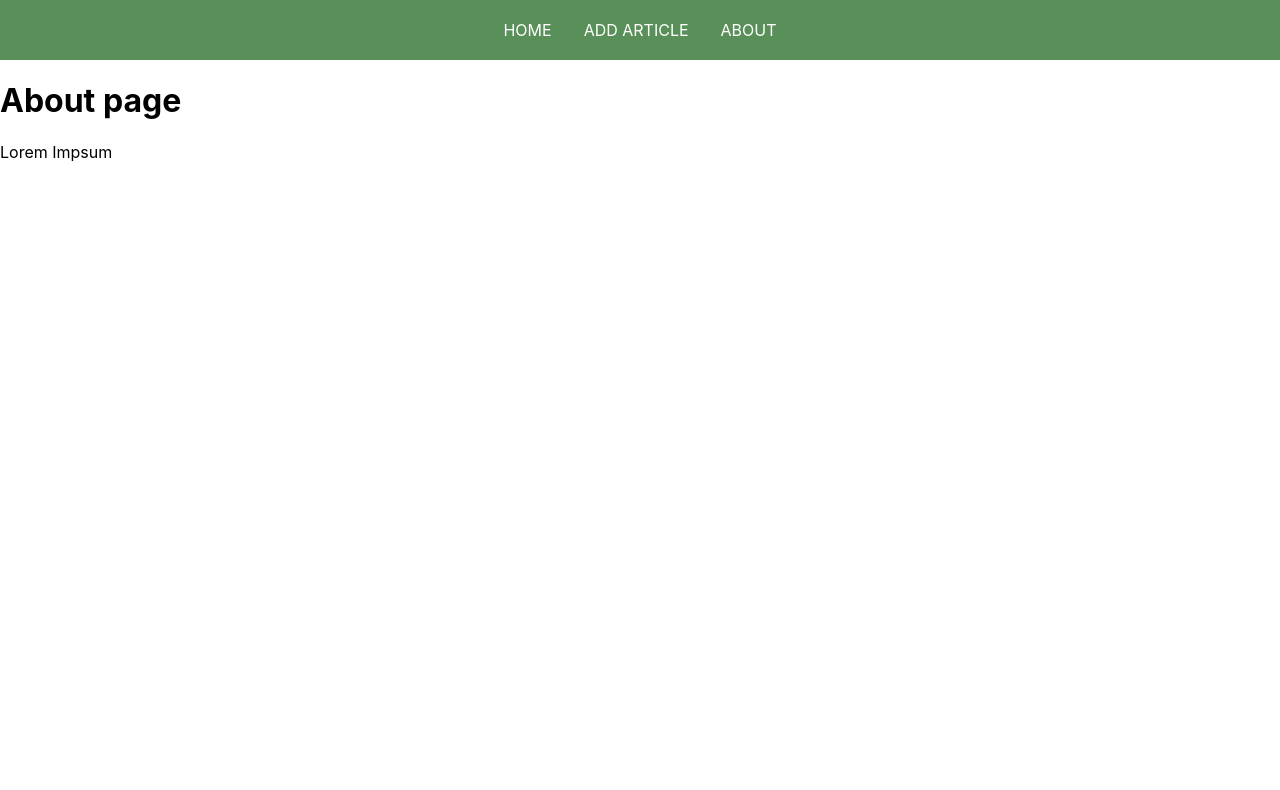
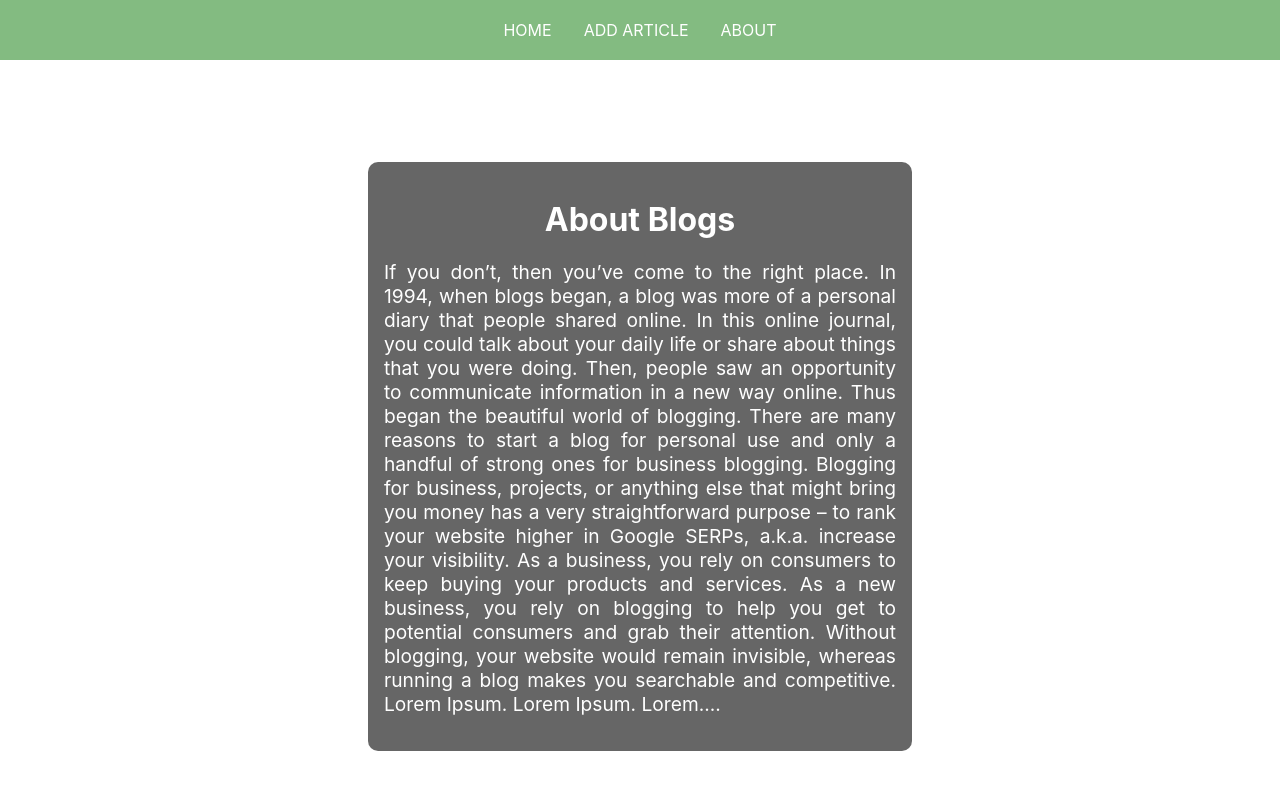
Before and after one commit to SvitlanaRybakova/react-app-group-blogg, a React (Create React App) app: page /about in a window 1280 px wide. Shown: the top 790 px of the page. Built offline with nearby package versions, Linux system fonts and the light colour scheme.

Commit message:
fixed about page

```diff
--- a/src/pages/About.js
+++ b/src/pages/About.js
@@ -1,8 +1,26 @@
-function About(){
-  return(
-    <div className="about">
-      <h1>About page</h1>
-      <p>Lorem Impsum</p>
+import styles from "../styles/About.module.css";
+
+function About() {
+  return (
+    <div className={styles.about}>
+      <h1 className={styles.header}>About Blogs</h1>
+      <p className={styles.facts}>
+        If you don’t, then you’ve come to the right place. In 1994, when blogs
+        began, a blog was more of a personal diary that people shared online. In
+        this online journal, you could talk about your daily life or share about
+        things that you were doing. Then, people saw an opportunity to
+        communicate information in a new way online. Thus began the beautiful
+        world of blogging. There are many reasons to start a blog for personal
+        use and only a handful of strong ones for business blogging. Blogging
+        for business, projects, or anything else that might bring you money has
+        a very straightforward purpose – to rank your website higher in Google
+        SERPs, a.k.a. increase your visibility. As a business, you rely on
+        consumers to keep buying your products and services. As a new business,
+        you rely on blogging to help you get to potential consumers and grab
+        their attention. Without blogging, your website would remain invisible,
+        whereas running a blog makes you searchable and competitive. Lorem
+        Ipsum. Lorem Ipsum. Lorem....
+      </p>
     </div>
   );
 }
--- a/src/styles/About.module.css
+++ b/src/styles/About.module.css
@@ -0,0 +1,26 @@
+.about {
+  background: rgba(0, 0, 0, 0.6);
+  color: white;
+  border-radius: 10px;
+  margin: auto;
+  margin-top: 8%;
+  padding: 1rem;
+  transition: 0.3s;
+  width: 40%;
+  border: none;
+}
+
+.header {
+  text-align: center;
+}
+
+.facts {
+  font-size: 1.2rem;
+  text-align: justify;
+}
+@media only screen and (max-width: 768px) {
+  .about {
+    width: 90%;
+    margin-bottom: 10%;
+  }
+}
--- a/src/styles/Navbar.module.css
+++ b/src/styles/Navbar.module.css
@@ -1,5 +1,5 @@
 .nav {
-  background-color: rgb(89, 143, 89);
+  background-color: rgb(131, 187, 129);
   text-align: center;
   padding: 20px 20px 20px;
 }
```
